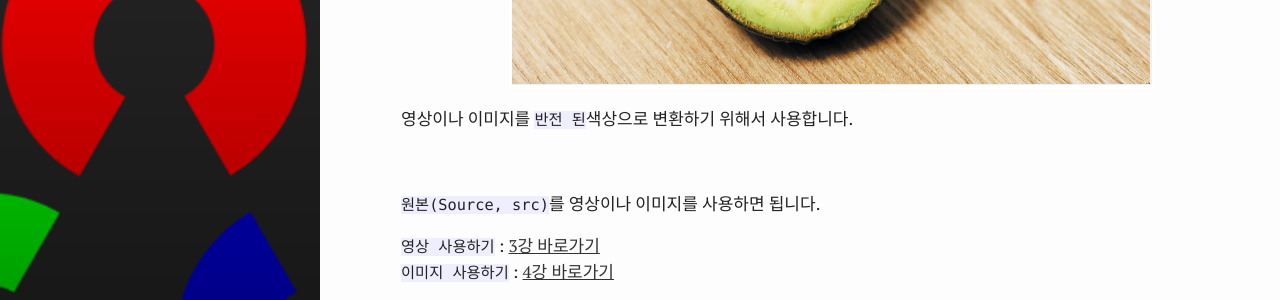
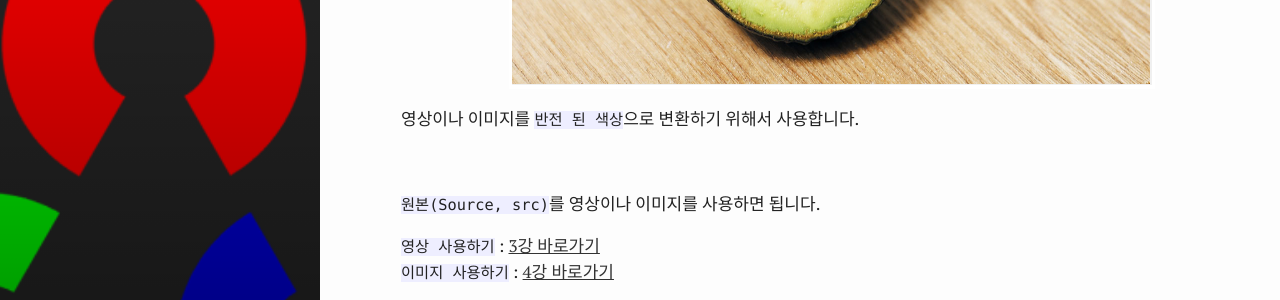
Before and after one commit to test076923/076923.github.io, a Jekyll site: the page built from _posts/2017-10-17-C#-opencv-11.md, in a window 1280 px wide and 900 px high, scrolled down 560 px. Shown: the part 153-453 px from the top of the window. Built offline with Jekyll 4.4.1, drawn with Linux system fonts in a browser that asks for light colours; comment, search, counter and statistics services are not loaded.

```diff
--- a/_posts/2017-10-17-C#-opencv-11.md
+++ b/_posts/2017-10-17-C#-opencv-11.md
@@ -15,7 +15,7 @@ star: true
 ### 역상(Reverse Image) ###
 ----------
 [![1]({{ site.images }}/C/opencv/ch11/1.png)]({{ site.images }}/C/opencv/ch11/1.png)
-영상이나 이미지를 `반전 된`색상으로 변환하기 위해서 사용합니다.
+영상이나 이미지를 `반전 된 색상`으로 변환하기 위해서 사용합니다.
 
 <br>
 
```
